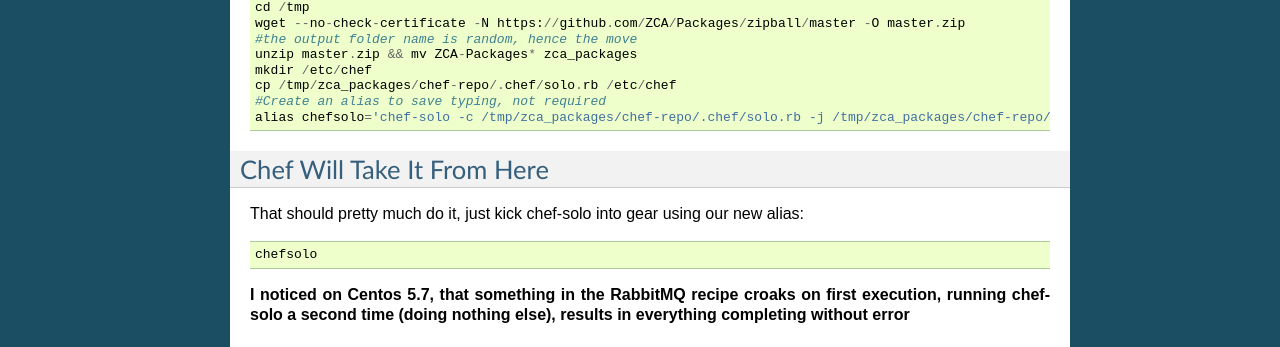
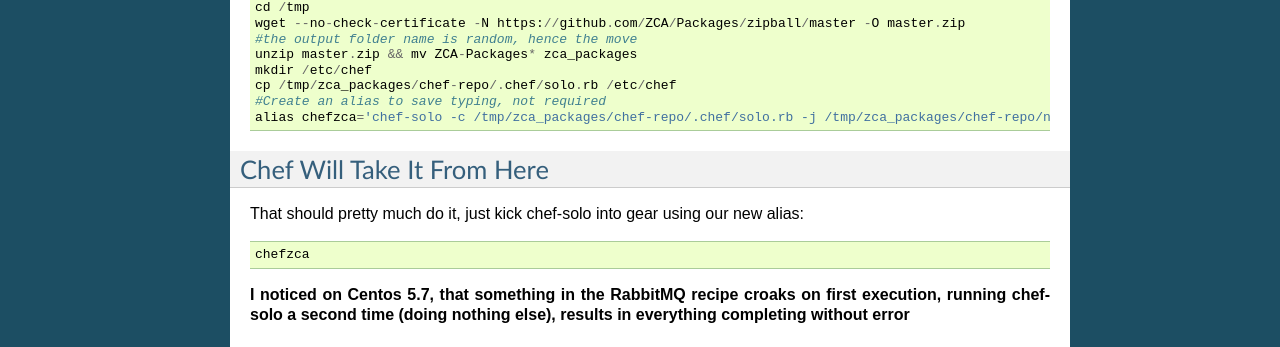
Before and after one commit to ZCA/Packages, a Sphinx documentation site: the page built from docs/setup_build_server.rst, in a window 1280 px wide. Shown: the part 1352-1699 px from the top of the page. Built offline with Sphinx 7.4.7, drawn with Linux system fonts in a browser that asks for light colours; pages that are not in the unit, such as notebooks, are missing from menus.

```diff
--- a/docs/setup_build_server.rst
+++ b/docs/setup_build_server.rst
@@ -68,13 +68,13 @@
    mkdir /etc/chef
    cp /tmp/zca_packages/chef-repo/.chef/solo.rb /etc/chef
    #Create an alias to save typing, not required
-   alias chefsolo='chef-solo -c /tmp/zca_packages/chef-repo/.chef/solo.rb -j /tmp/zca_packages/chef-repo/nodes/zca_build_server.json'
+   alias chefzca='chef-solo -c /tmp/zca_packages/chef-repo/.chef/solo.rb -j /tmp/zca_packages/chef-repo/nodes/zca_build_server.json'
 
 Chef Will Take It From Here
 ===========================
 That should pretty much do it, just kick chef-solo into gear using our new alias::
 
-  chefsolo
+  chefzca
 
 **I noticed on Centos 5.7, that something in the RabbitMQ recipe croaks on first
 execution, running chefsolo a second time (doing nothing else), results in everything
```
Also changed, not shown: 1 other file.
